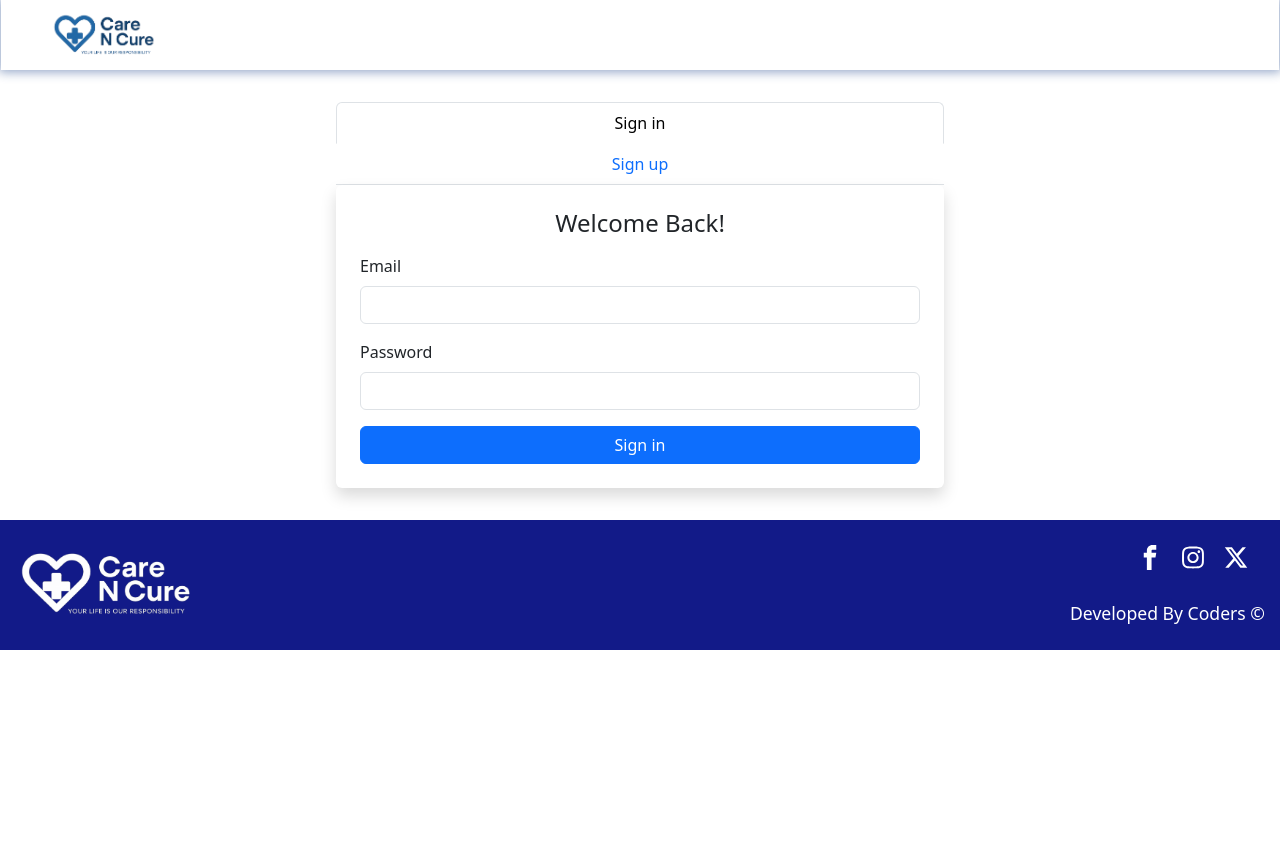
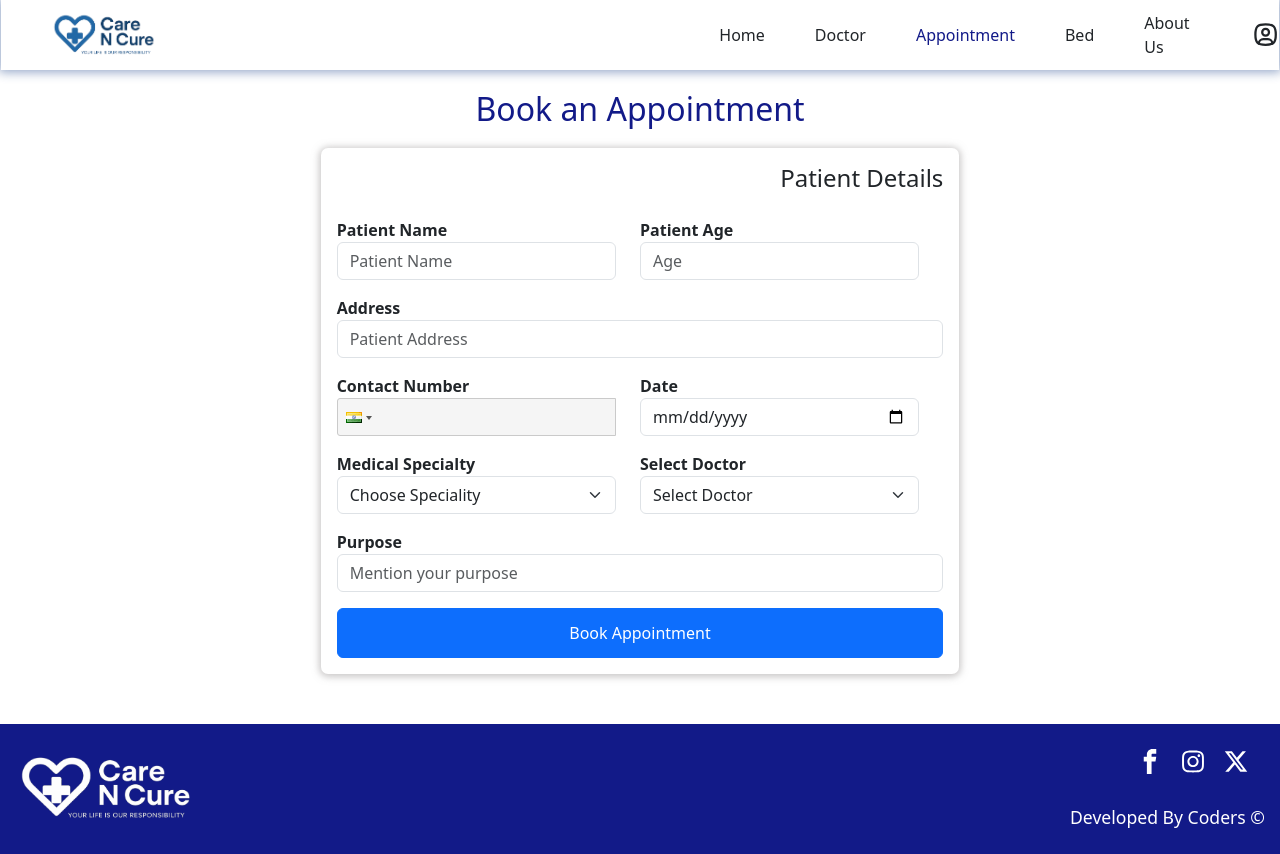
Before and after one commit to HaldarSayan18/careNcure, a React (Create React App) app in the folder frontend/: page /appointment in a window 1280 px wide. Before the commit this address led to /sign. Before the commit the page ends 800 px from the top, so only its background shows below. Built offline with nearby package versions, Linux system fonts and the light colour scheme.

Commit message:
protection route updated

```diff
--- a/frontend/src/App.jsx
+++ b/frontend/src/App.jsx
@@ -22,11 +22,16 @@ function App() {
       <Routes>
         <Route path='/' element={<Header />}>
           <Route index element={<Home />} />
-          <Route path='doctors' element={<ProtectedRoute><Doctors /></ProtectedRoute>} />
+          <Route path='doctors' element={<Doctors />} />
+          <Route path='appointment' element={<Appointment />} />
+          <Route path='appointment' element={<Appointment />} />
+          <Route path='bed-availability' element={<BedAvailability />} />
+          <Route path='my-profile' element={<UserProfile />} />
+          {/* <Route path='doctors' element={<ProtectedRoute><Doctors /></ProtectedRoute>} />
           <Route path='appointment' element={<ProtectedRoute><Appointment /></ProtectedRoute>} />
           <Route path='appointment' element={<ProtectedRoute><Appointment /></ProtectedRoute>} />
           <Route path='bed-availability' element={<ProtectedRoute><BedAvailability /></ProtectedRoute>} />
-          <Route path='my-profile' element={<ProtectedRoute><UserProfile /></ProtectedRoute>} />
+          <Route path='my-profile' element={<ProtectedRoute><UserProfile /></ProtectedRoute>} /> */}
           <Route path='*' element={<WorkInProgress />} />
           <Route path='*' element={<WorkInProgress />} />
         </Route>
```
